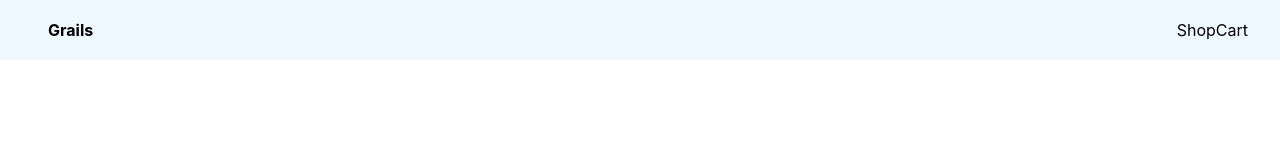
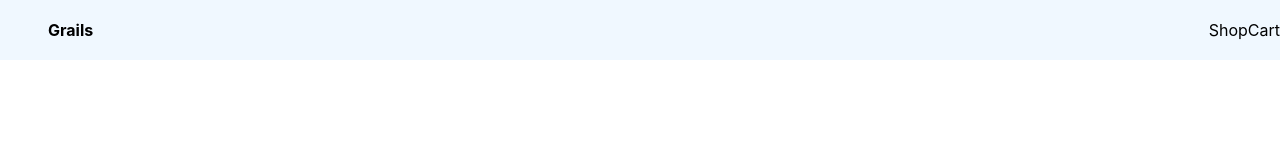
Before and after one commit to igrimzyi/grails, a Next.js app: page / in a window 1280 px wide. Shown: the top 160 px of the page. Built offline with nearby package versions, Linux system fonts and the light colour scheme.

Commit message:
Update layout.js

```diff
--- a/components/layout.js
+++ b/components/layout.js
@@ -17,7 +17,7 @@ export default function Layout({ children, home }) {
                     <a className={layoutStyles.grails} >Grails</a>
                 </Link>
 
-                <div className={layoutStyles.cart} >
+                <div className={layoutStyles.rightNav} >
 
                 <Link href="/shop">
                     <a>Shop</a>
```
